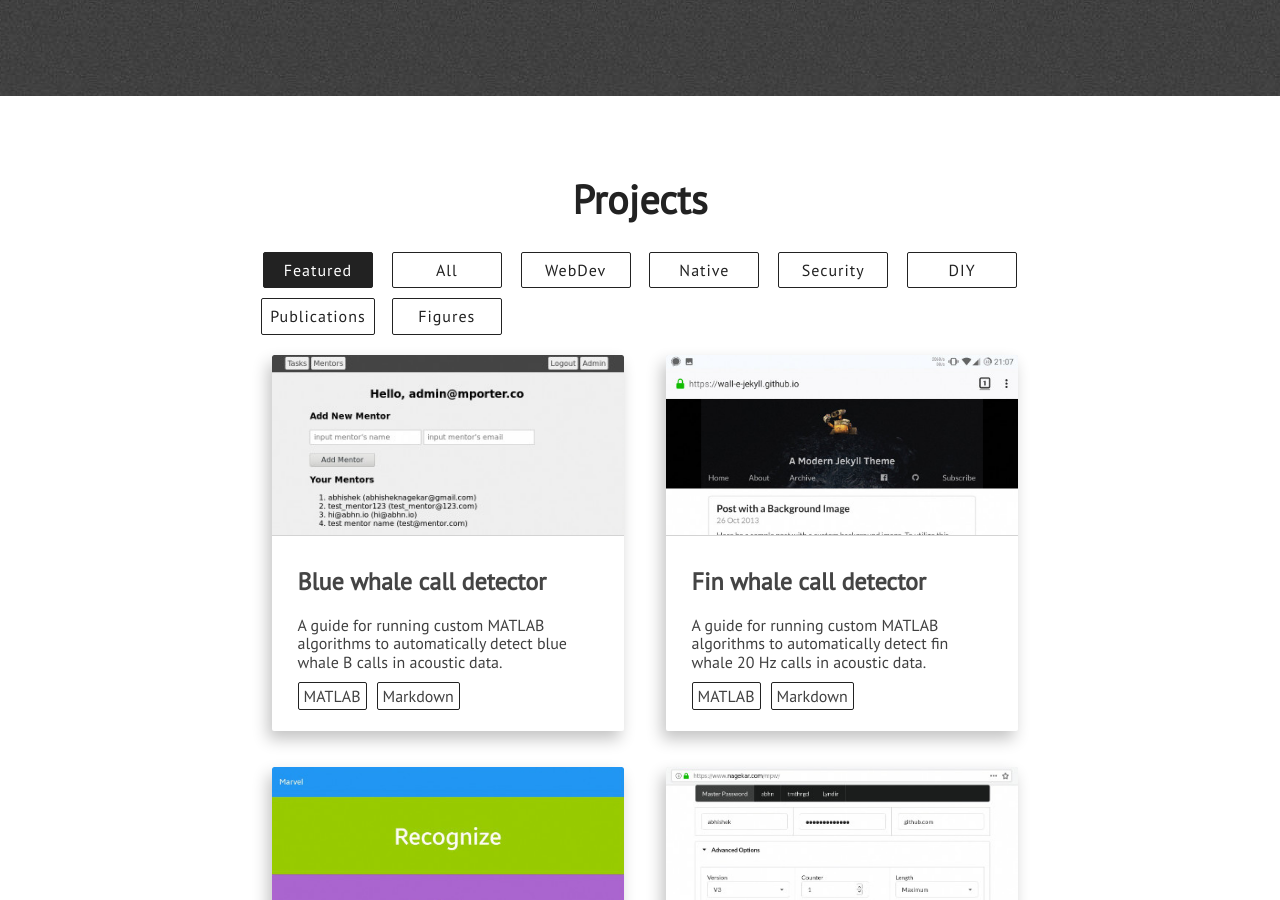
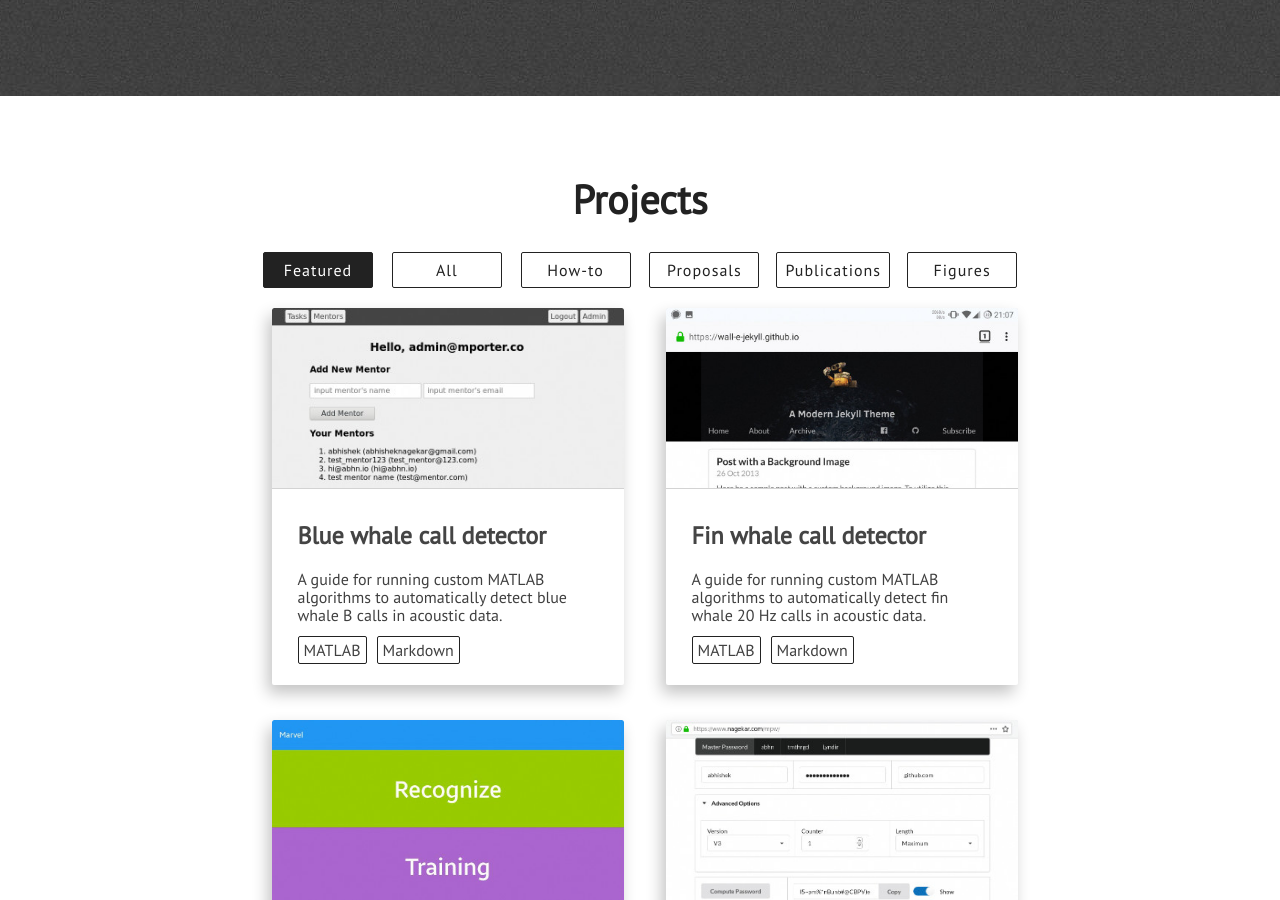
Before and after one commit to alrice12/alrice12.github.io, a Jekyll site: the page built from index.html, in a window 1280 px wide and 900 px high, scrolled down 2804 px. Built offline with Jekyll 4.4.1, drawn with Linux system fonts in a browser that asks for light colours; nearby versions of some CDN libraries.

Commit message:
Update projects.html

```diff
--- a/_includes/projects.html
+++ b/_includes/projects.html
@@ -7,10 +7,8 @@
 
                     <a id="featured" class="semi-transparent-button with-border white-button" onclick="selected('featured')">Featured</a>
                     <a id="all" class="semi-transparent-button with-border white-button" onclick="selected('all')">All</a>
-                    <a id="webdev" class="semi-transparent-button with-border white-button" onclick="selected('webdev')">WebDev</a>
-                    <a id="native" class="semi-transparent-button with-border white-button" onclick="selected('native')">Native</a>
-                    <a id="security" class="semi-transparent-button with-border white-button" onclick="selected('security')">Security</a>
-                    <a id="diy" class="semi-transparent-button with-border white-button" onclick="selected('diy')">DIY</a>
+                    <a id="how-to" class="semi-transparent-button with-border white-button" onclick="selected('how-to')">How-to</a>
+                    <a id="proposals" class="semi-transparent-button with-border white-button" onclick="selected('proposals')">Proposals</a>
                     <a id="publications" class="semi-transparent-button with-border white-button" onclick="selected('publications')">Publications</a>
                     <a id="figures" class="semi-transparent-button with-border white-button" onclick="selected('figures')">Figures</a>
 
```
